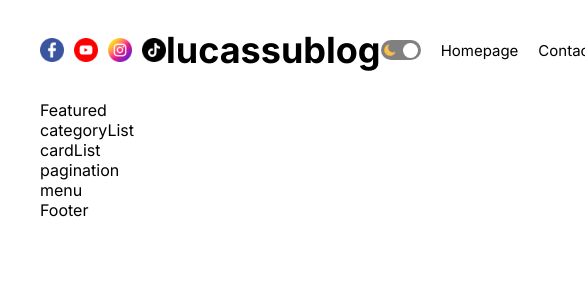
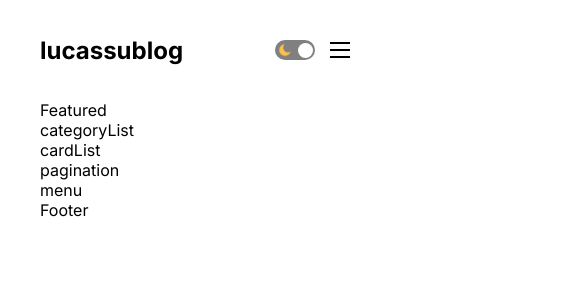
Before and after one commit to LucasSuL/nextjs-blog-app, a Next.js app: page / in a window 390 px wide. Shown: the top 300 px of the page, 585 px wide, since content can reach past the window. Built offline with nearby package versions, Linux system fonts and the light colour scheme.

Commit message:
add: responsive burger and nav

```diff
--- a/src/app/globals.css
+++ b/src/app/globals.css
@@ -3,6 +3,7 @@
   --textColor: black;
   --softBg: #f0f0f0;
   --softTextColor: #626262;
+  --navHeight: 100px;
 }
 
 * {
--- a/src/components/authLinks/AuthLinks.jsx
+++ b/src/components/authLinks/AuthLinks.jsx
@@ -1,15 +1,41 @@
-import React from "react";
+"use client";
+import React, { useState } from "react";
 import styles from "./authLinks.module.css";
 import Link from "next/link";
 
 const AuthLinks = () => {
+  const [open, setOpen] = useState(false);
   const status = "notauthenticated";
-  return status === "notauthenticated" ? (
-    <Link href="/login">Login</Link>
-  ) : (
+  return (
     <>
-      <Link href="/write">Write</Link>
-      <Link href=''>Logout</Link>
+      {status === "notauthenticated" ? (
+        <Link href="/login" className={styles.link}>Login</Link>
+      ) : (
+        <>
+          <Link href="/write" className={styles.link}>Write</Link>
+          <Link href="" className={styles.link}>Logout</Link>
+        </>
+      )}
+      <div className={styles.burger} onClick={()=>{setOpen(!open)}}>
+        <div className={styles.line}></div>
+        <div className={styles.line}></div>
+        <div className={styles.line}></div>
+      </div>
+      {open && (
+        <div className={styles.responsiveMenu}>
+          <Link href="/">Homepage</Link>
+          <Link href="/">Contact</Link>
+          <Link href="/">About</Link>
+          {status === "notauthenticated" ? (
+            <Link href="/login">Login</Link>
+          ) : (
+            <>
+              <Link href="/write">Write</Link>
+              <Link href="">Logout</Link>
+            </>
+          )}
+        </div>
+      )}
     </>
   );
 };
--- a/src/components/authLinks/authLinks.module.css
+++ b/src/components/authLinks/authLinks.module.css
@@ -1,2 +1,39 @@
-.container{
+.burger {
+  width: 20px;
+  height: 16px;
+  flex-direction: column;
+  justify-content: space-between;
+  cursor: pointer;
+  display: none;
 }
+
+.line {
+  width: 100%;
+  height: 2px;
+  background-color: var(--textColor);
+}
+
+@media screen and (max-width: 640px) {
+  .burger {
+    display: flex;
+  }
+
+  .link {
+    display: none;
+  }
+
+  .responsiveMenu {
+    position: absolute;
+    left:0;
+    /* background-color: var(--bg); */
+    top: var(--navHeight);
+    height: 120px;
+    display: flex;
+    flex-direction: column;
+    justify-content: center;
+    align-items: center;
+    width: 100%;
+    gap: 10px;
+    font-size: 18px;
+  }
+}
--- a/src/components/navbar/Navbar.jsx
+++ b/src/components/navbar/Navbar.jsx
@@ -18,9 +18,15 @@ const Navbar = () => {
       <div className={styles.logo}>lucassublog</div>
       <div className={styles.links}>
         <ThemeToggle />
-        <Link href="/">Homepage</Link>
-        <Link href="/">Contact</Link>
-        <Link href="/">About</Link>
+        <Link href="/" className={styles.link}>
+          Homepage
+        </Link>
+        <Link href="/" className={styles.link}>
+          Contact
+        </Link>
+        <Link href="/" className={styles.link}>
+          About
+        </Link>
         <AuthLinks />
       </div>
     </div>
--- a/src/components/navbar/navbar.module.css
+++ b/src/components/navbar/navbar.module.css
@@ -2,7 +2,7 @@
   display: flex;
   align-items: center;
   justify-content: space-between;
-  height: 100px;
+  height: var(--navHeight)
 }
 
 .social {
@@ -25,30 +25,34 @@
   font-size: 15px;
 }
 
-@media screen and(max-width: 1280px) {
+@media screen and (max-width: 1280px) {
   .logo {
     font-size: 32px;
   }
   .links {
-    font-size: 12px;
     gap: 15px;
   }
 }
 
-@media screen and(max-width: 1024px) {
+@media screen and (max-width: 1024px) {
   .social {
     display: none;
   }
-  .logo{
+  .logo {
     text-align: left;
   }
 }
 
-@media screen and(max-width: 768px) {
-  .social {
+@media screen and (max-width: 768px) {
+  .logo {
+    font-size: 24px;
+  }
+}
+@media screen and (max-width: 640px) {
+  .links{
+    justify-content: end;
+  }
+  .link {
     display: none;
   }
-  .logo{
-    text-align: left;
-  }
 }
```
